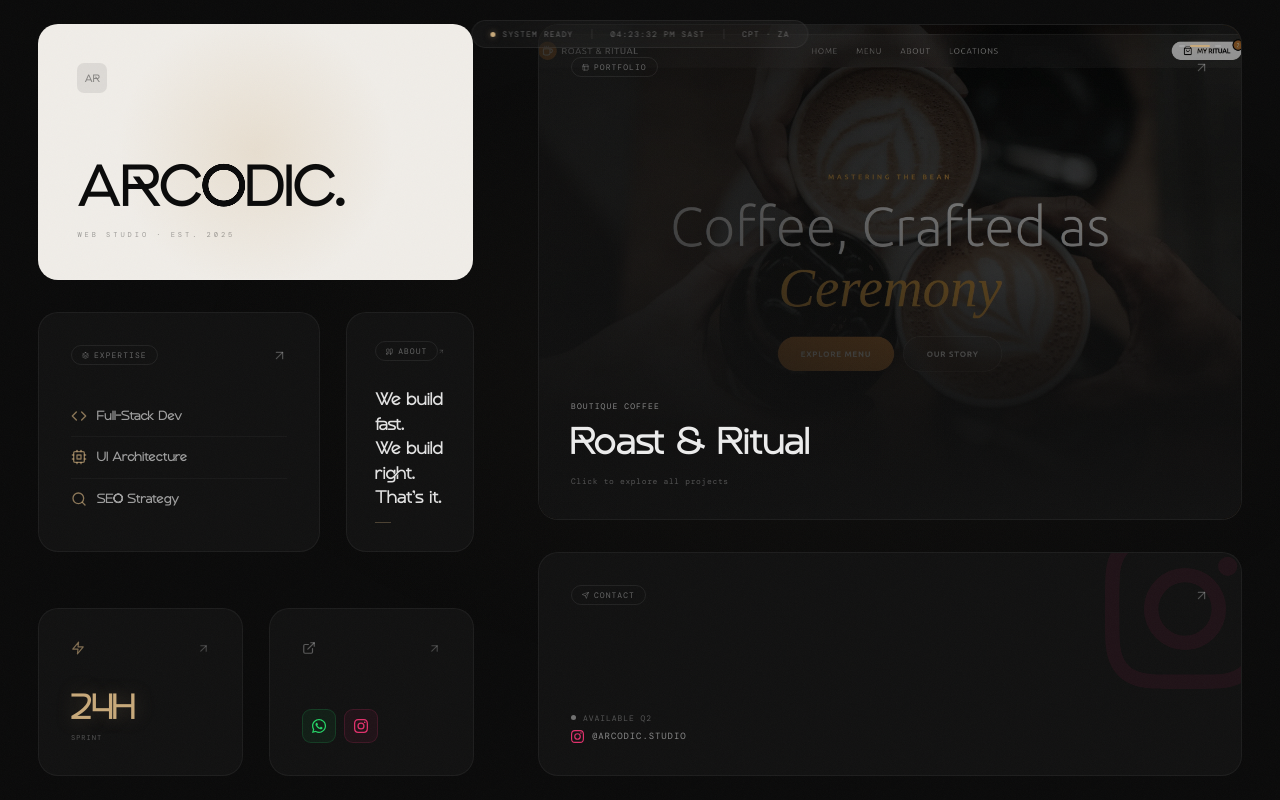
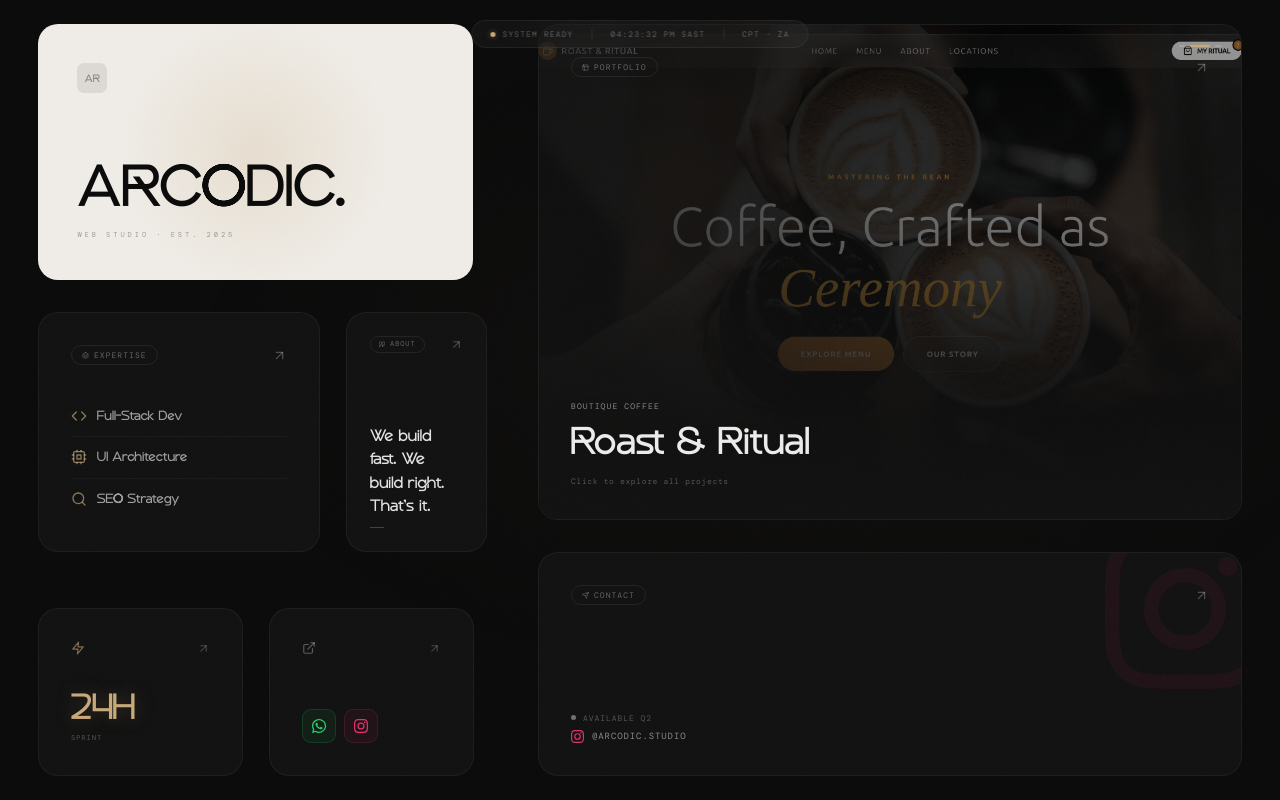
Before and after one commit to rudzie-dev/arcodic-website, a React (Vite) app: page / in a window 1280 px wide. Built offline with nearby package versions, Linux system fonts and the light colour scheme.

Commit message:
fix: about cell spacing desktop+mobile, mobile scroll snap

```diff
--- a/src/App.jsx
+++ b/src/App.jsx
@@ -89,7 +89,7 @@ export default function App() {
     { id:'work',    isWork:true,    pos:{ top:'3vh',    right:'3vw',  width:'55vw', height:'62vh' }, label:'WORK',      title:'Portfolio' },
     { id:'cta',     isContact:true, pos:{ bottom:'3vh', right:'3vw',  width:'55vw', height:'28vh' }, label:'CONTACT',   title:'Direct Channels' },
     { id:'service',                 pos:{ top:'39vh',   left:'3vw',   width:'22vw', height:'30vh' }, label:'EXPERTISE', title:'The Stack' },
-    { id:'about',   isAbout:true,   pos:{ top:'39vh',   left:'27vw',  width:'10vw', height:'30vh' }, label:'ABOUT' },
+    { id:'about',   isAbout:true,   pos:{ top:'39vh',   left:'27vw',  width:'11vw', height:'30vh' }, label:'ABOUT' },
     { id:'speed',                   pos:{ bottom:'3vh', left:'3vw',   width:'16vw', height:'21vh' }, label:'24H',       title:'Sprint Delivery' },
     { id:'social',                  pos:{ bottom:'3vh', left:'21vw',  width:'16vw', height:'21vh' }, label:'CONNECT',   title:'Global Feed' },
   ];
@@ -256,9 +256,12 @@ export default function App() {
       </div>
 
       {/* Manifesto */}
-      <div style={{ borderRadius:16, background:C.surface, border:'1px solid rgba(255,255,255,0.05)', padding:'24px', position:'relative', overflow:'hidden' }}>
-        <Quote size={36} style={{ position:'absolute', top:14, right:14, color:'rgba(255,255,255,0.04)' }} />
-        <p style={{ fontFamily:"'Godber',sans-serif", fontSize:28, color:C.textHi, lineHeight:1.2, margin:0 }}>We build fast.<br/>We build right.<br/>That's it.</p>
+      <div style={{ borderRadius:16, background:C.surface, border:'1px solid rgba(255,255,255,0.05)', padding:'32px 28px', position:'relative', overflow:'hidden' }}>
+        <Quote size={48} style={{ position:'absolute', top:14, right:14, color:'rgba(255,255,255,0.04)' }} />
+        <p style={{ fontFamily:"'Godber',sans-serif", fontSize:36, color:C.textHi, lineHeight:1.2, margin:0 }}>
+          We build fast.<br/>We build right.<br/>That's it.
+        </p>
+        <div style={{ width:20, height:1, background:`${C.glint}50`, marginTop:16 }} />
       </div>
 
       {/* Work */}
@@ -484,16 +487,16 @@ export default function App() {
 
               {/* ── ABOUT ── */}
               {block.isAbout && (
-                <div style={{ height:'100%', display:'flex', flexDirection:'column', justifyContent:'space-between', padding:'2.2vw', position:'relative' }}>
+                <div style={{ height:'100%', display:'flex', flexDirection:'column', justifyContent:'space-between', padding:'1.8vw', position:'relative' }}>
                   <div style={{ display:'flex', alignItems:'center', justifyContent:'space-between' }}>
-                    <span style={pill}><Quote size={7}/> About</span>
-                    <ArrowUpRight size={15} style={{ color:'rgba(255,255,255,0.25)' }} />
+                    <span style={{ ...pill, fontSize:7, padding:'2px 8px' }}><Quote size={6}/> About</span>
+                    <ArrowUpRight size={13} style={{ color:'rgba(255,255,255,0.25)' }} />
                   </div>
                   <div>
-                    <p style={{ fontFamily:"'Godber',sans-serif", fontSize:'1.6vw', color:C.textHi, lineHeight:1.2, margin:0 }}>
-                      We build fast.<br/>We build right.<br/>That's it.
+                    <p style={{ fontFamily:"'Godber',sans-serif", fontSize:'1.45vw', color:C.textHi, lineHeight:1.25, margin:0 }}>
+                      We build<br/>fast. We<br/>build right.<br/>That's it.
                     </p>
-                    <div style={{ width:16, height:1, background:`${C.glint}50`, marginTop:12 }} />
+                    <div style={{ width:14, height:1, background:`${C.glint}50`, marginTop:10 }} />
                   </div>
                 </div>
               )}
--- a/src/index.css
+++ b/src/index.css
@@ -122,9 +122,13 @@ body::after {
 .desktop-only { display: block; height: 100vh; }
 
 @media (max-width: 768px) {
-  .mobile-only  { display: block; height: 100vh; overflow-y: auto; }
+  html, body, #root {
+    overflow: visible;
+    height: auto;
+  }
+
+  .mobile-only  { display: block; min-height: 100vh; overflow-y: auto; }
   .desktop-only { display: none; }
 
-  /* status bar smaller on mobile */
   .popup-panel { border-radius: 20px; }
 }
```
